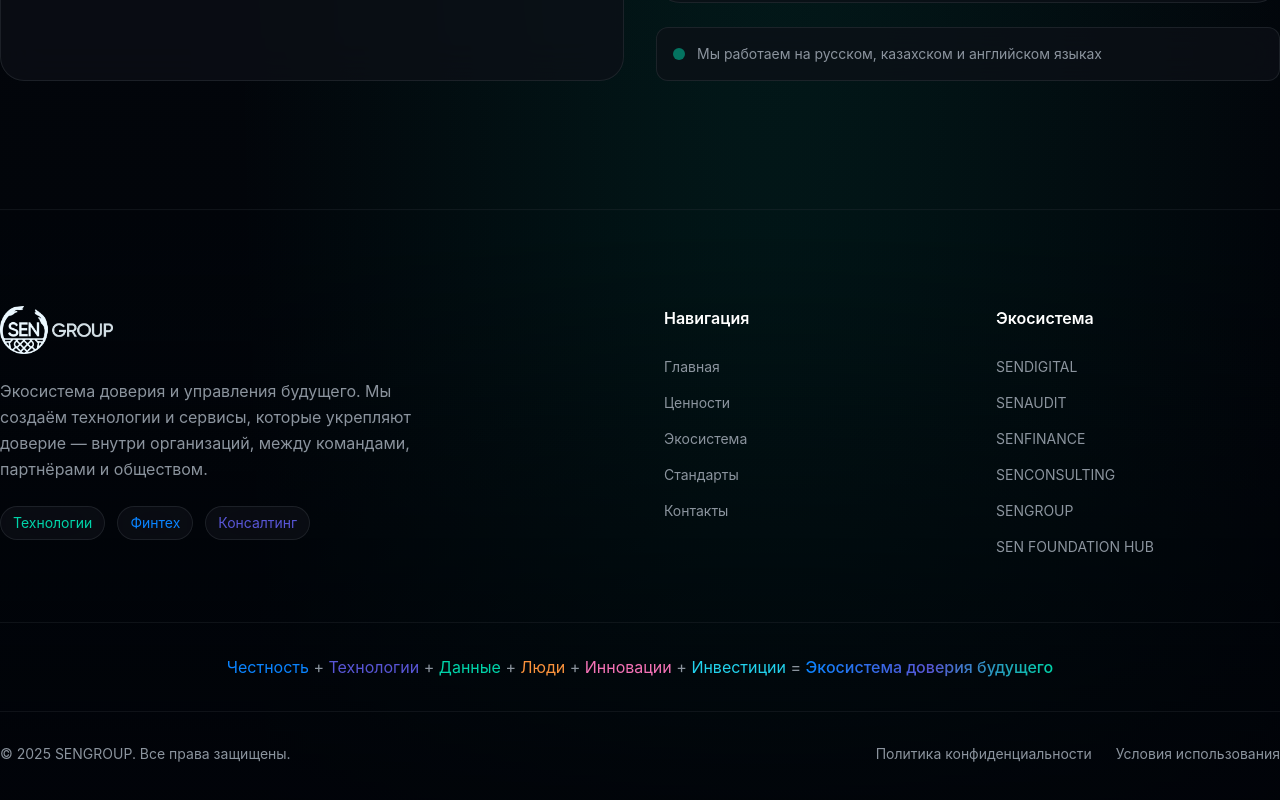
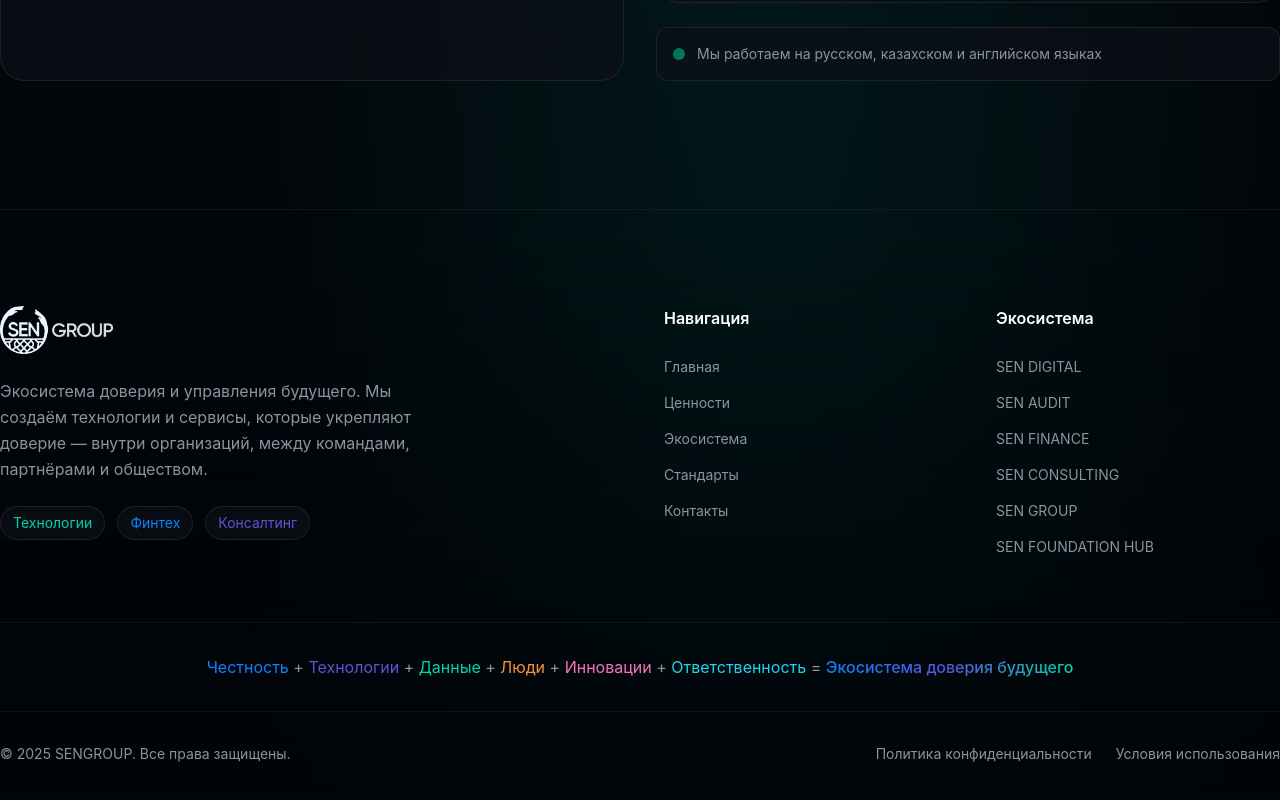
Before and after one commit to MadiyarMoldabayev/SenGroupLanding, a Next.js app: page /en/ in a window 1280 px wide. Shown: the part 6989-7789 px from the top of the page. Built offline with nearby package versions, Linux system fonts and the light colour scheme.

Commit message:
Replace 'Инвестиции' with 'Ответственность' in formula

```diff
--- a/src/app/layout.tsx
+++ b/src/app/layout.tsx
@@ -11,7 +11,7 @@
   openGraph: {
     title: "SENGROUP - Экосистема доверия будущего",
     description:
-      "Честность + Технологии + Данные + Люди + Инновации + Инвестиции = Экосистема доверия будущего",
+      "Честность + Технологии + Данные + Люди + Инновации + Ответственность = Экосистема доверия будущего",
     type: "website",
     locale: "ru_RU",
   },
--- a/src/components/Footer.tsx
+++ b/src/components/Footer.tsx
@@ -4,11 +4,11 @@
 import Image from "next/image";
 
 const ecosystemCompanies = [
-  "SENDIGITAL",
-  "SENAUDIT",
-  "SENFINANCE",
-  "SENCONSULTING",
-  "SENGROUP",
+  "SEN DIGITAL",
+  "SEN AUDIT",
+  "SEN FINANCE",
+  "SEN CONSULTING",
+  "SEN GROUP",
   "SEN FOUNDATION HUB",
 ];
 
@@ -111,7 +111,7 @@
             <span className="text-accent">Данные</span> +{" "}
             <span className="text-orange-400">Люди</span> +{" "}
             <span className="text-pink-400">Инновации</span> +{" "}
-            <span className="text-cyan-400">Инвестиции</span> ={" "}
+            <span className="text-cyan-400">Ответственность</span> ={" "}
             <span className="bg-gradient-to-r from-primary via-secondary to-accent bg-clip-text text-transparent font-medium">
               Экосистема доверия будущего
             </span>
--- a/src/components/FormulaSection.tsx
+++ b/src/components/FormulaSection.tsx
@@ -10,7 +10,7 @@
   { text: "Данные", color: "from-accent to-emerald-400" },
   { text: "Люди", color: "from-orange-500 to-amber-400" },
   { text: "Инновации", color: "from-pink-500 to-rose-400" },
-  { text: "Инвестиции", color: "from-cyan-500 to-teal-400" },
+  { text: "Ответственность", color: "from-cyan-500 to-teal-400" },
 ];
 
 interface FormulaSectionProps {
```
